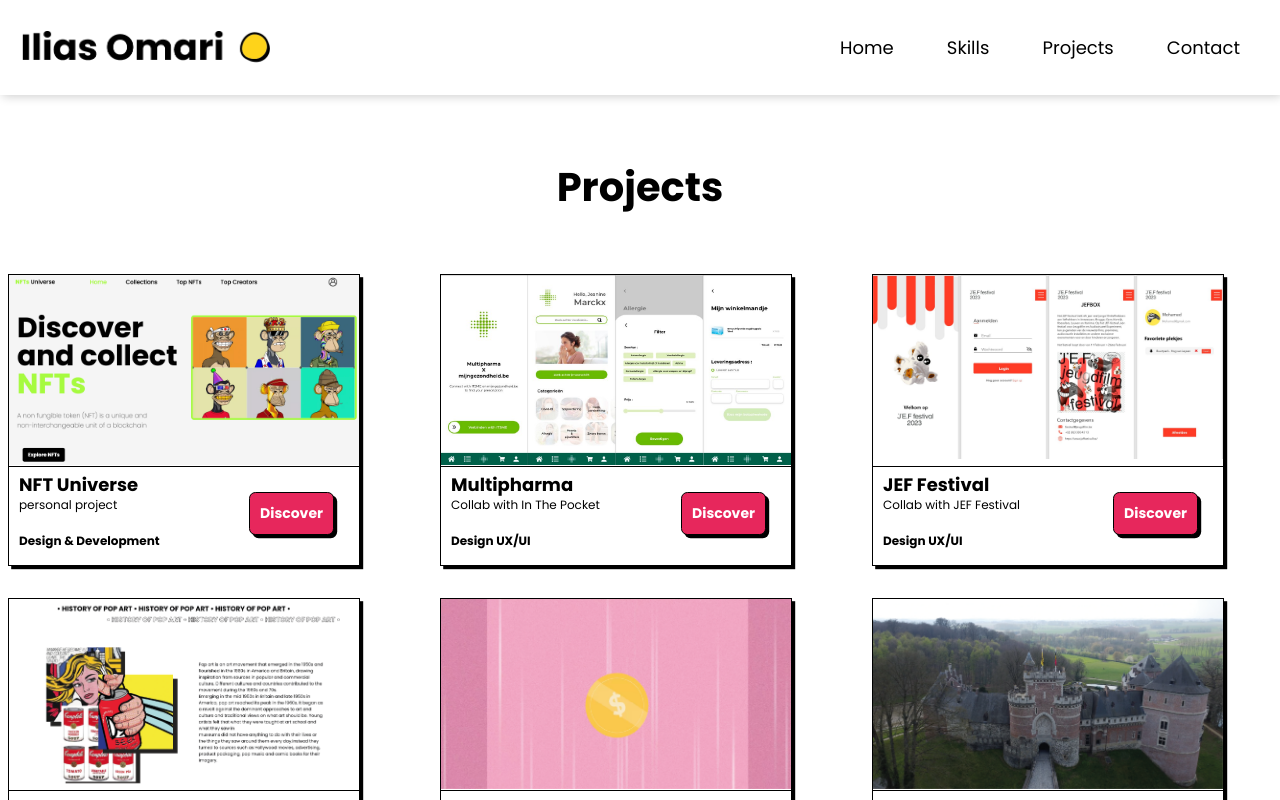
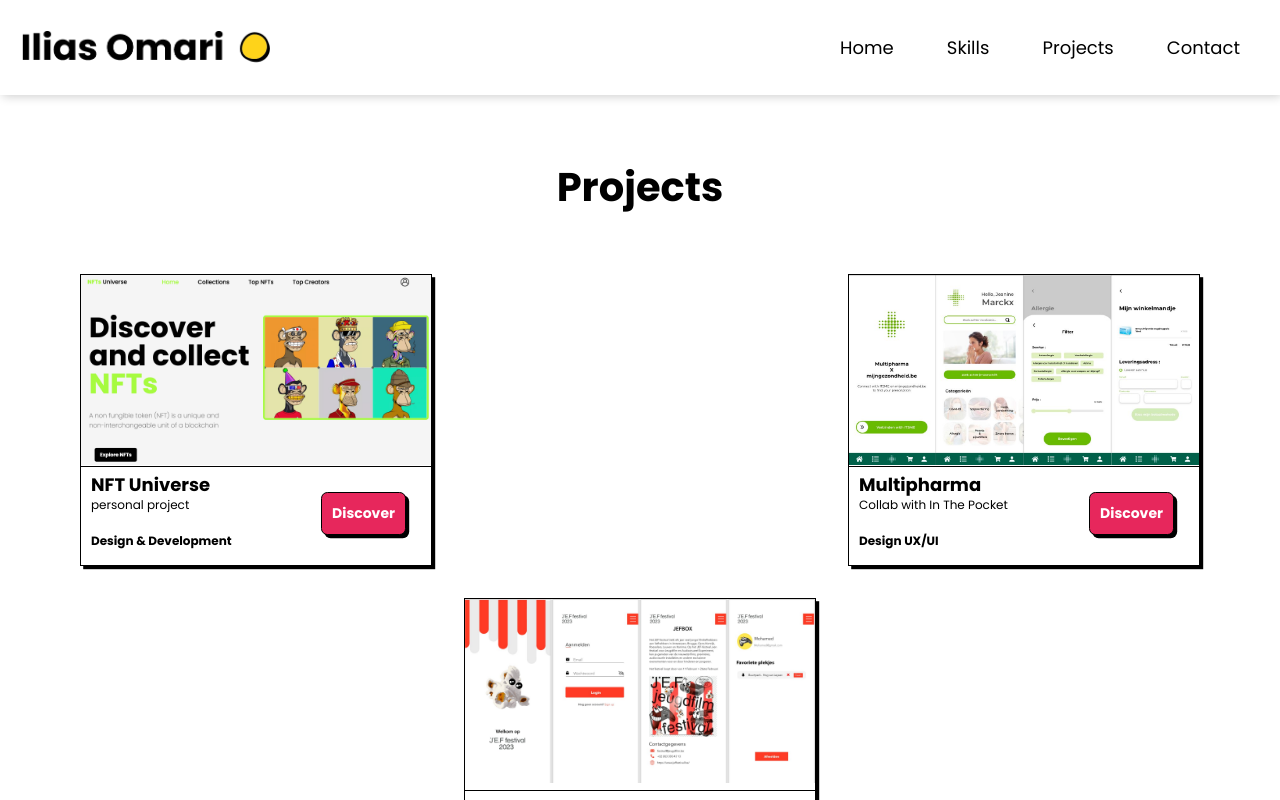
Before and after one commit to IliasOmari/Portfolio-Ilias_Omari, a React (Vite) app in the folder Portfolio_Ilias_Omari/: page /projects in a window 1280 px wide. Shown: the top 800 px of the page. Built offline with nearby package versions, Linux system fonts and the light colour scheme.

Commit message:
added grid in project pages

```diff
--- a/Portfolio_Ilias_Omari/src/components/pages/Projects.jsx
+++ b/Portfolio_Ilias_Omari/src/components/pages/Projects.jsx
@@ -11,6 +11,7 @@ import Kasteel from "../../assets/kasteel.png";
 
 const projects = [
   {
+    id: "NFT",
     title: "NFT Universe",
     img: NftUniverse,
     subtitle: "personal project",
@@ -19,6 +20,7 @@ const projects = [
   },
 
   {
+    id: "MLT",
     title: "Multipharma",
     img: MultiPahrma,
     subtitle: "Collab with In The Pocket",
@@ -27,6 +29,8 @@ const projects = [
   },
 
   {
+    id: "JEF",
+
     title: "JEF Festival",
     img: JEF,
     subtitle: "Collab with JEF Festival",
@@ -35,6 +39,7 @@ const projects = [
   },
 
   {
+    id: "POP",
     title: "Pop-Art",
     img: PopArt,
     subtitle: "personal project",
@@ -43,6 +48,7 @@ const projects = [
   },
 
   {
+    id: "MONEY",
     title: "The history of money",
     img: Motion,
     subtitle: "personal project",
@@ -51,6 +57,7 @@ const projects = [
   },
 
   {
+    id: "CASTLE",
     title: "Castle of Gaasbeek",
     img: Kasteel,
     subtitle: "personal project",
@@ -69,7 +76,7 @@ const Projects = () => {
 
       <div className="project-cards">
         {projects.map((el, index) => (
-          <div key={index}>
+          <div id={el.id} key={index}>
             <Card {...el} />
           </div>
         ))}
--- a/Portfolio_Ilias_Omari/src/components/pages/projects-modules.css
+++ b/Portfolio_Ilias_Omari/src/components/pages/projects-modules.css
@@ -59,20 +59,42 @@
   font-weight: bold;
 }
 
-@media(min-width:768px){
-
-  .project-cards{
+@media (min-width: 768px) {
+  .project-cards {
     flex-direction: row;
-    flex-wrap:wrap ;
+    flex-wrap: wrap;
   }
 }
-
-
 
 @media (min-width: 1024px) {
   .project-cards {
     display: grid;
-    grid-template-columns: 400px 400px 400px;
-    grid-template-rows: auto;
+
+    grid-template-areas:
+      "NFT . MLT"
+      ". JEF ."
+      "POP . MONEY"
+      ". GSB .";
+  }
+
+  #NFT {
+    grid-area: NFT;
+  }
+  #MLT {
+    grid-area: MLT;
+  }
+  #JEF {
+    grid-area: JEF;
+  }
+  #POP {
+    grid-area: POP;
+  }
+  #MONEY {
+    grid-area: MONEY;
+  }
+
+  #CASTLE {
+    grid-area: GSB;
+
   }
 }
```
